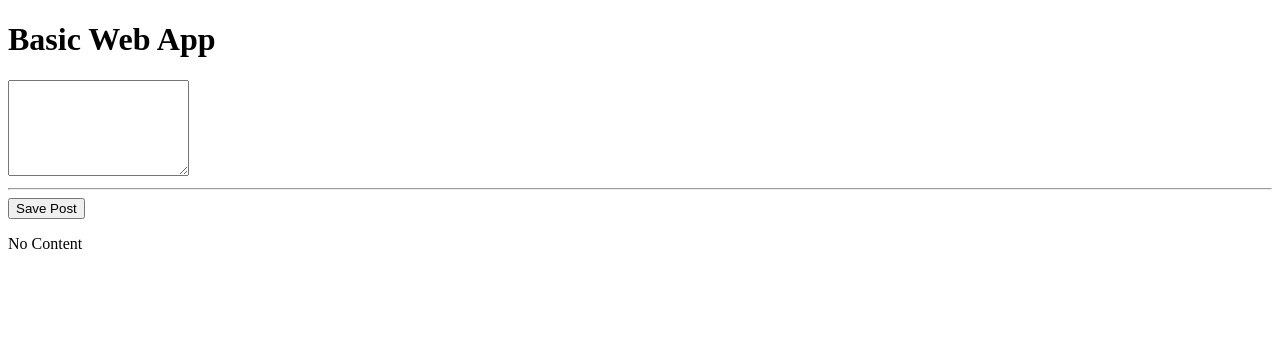
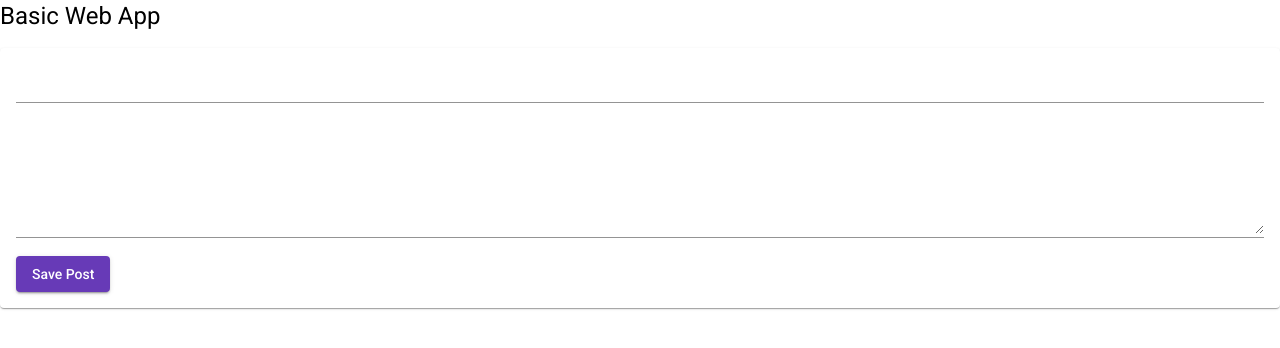
Before and after one commit to zohaibqaiser55/WebApp, an Angular app: page / in a window 1280 px wide. Shown: the top 348 px of the page. Built offline with nearby package versions, Linux system fonts and the light colour scheme.

Commit message:
Installed Angular Material Components (Helps in stylizing the Front end like the Text field and the Button)

```diff
--- a/angular.json
+++ b/angular.json
@@ -24,6 +24,7 @@
               "src/assets"
             ],
             "styles": [
+              "./node_modules/@angular/material/prebuilt-themes/deeppurple-amber.css",
               "src/styles.css"
             ],
             "scripts": []
@@ -88,6 +89,7 @@
               "src/assets"
             ],
             "styles": [
+              "./node_modules/@angular/material/prebuilt-themes/deeppurple-amber.css",
               "src/styles.css"
             ],
             "scripts": []
@@ -119,6 +121,7 @@
           }
         }
       }
-    }},
+    }
+  },
   "defaultProject": "main-api"
 }
--- a/package.json
+++ b/package.json
@@ -12,10 +12,12 @@
   "private": true,
   "dependencies": {
     "@angular/animations": "~9.1.3",
+    "@angular/cdk": "^9.2.1",
     "@angular/common": "~9.1.3",
     "@angular/compiler": "~9.1.3",
     "@angular/core": "~9.1.3",
     "@angular/forms": "~9.1.3",
+    "@angular/material": "^9.2.1",
     "@angular/platform-browser": "~9.1.3",
     "@angular/platform-browser-dynamic": "~9.1.3",
     "@angular/router": "~9.1.3",
--- /dev/null
+++ b/src/app/posts/post-create/post-create.component.css
@@ -0,0 +1,4 @@
+mat-form-field,
+textarea {
+  width: 100%;
+}
--- a/src/app/posts/post-create/post-create.component.html
+++ b/src/app/posts/post-create/post-create.component.html
@@ -1,4 +1,12 @@
-<textarea rows="6" [(ngModel)]= "enteredValue" ></textarea>
-<hr>
-<button (click)="onAddPost()">Save Post</button>
-<p>{{  newPost }}</p>
+<mat-card>
+    <mat-form-field>
+      <input matInput type="text" [(ngModel)]="enteredTitle">
+    </mat-form-field>
+    <mat-form-field>
+      <textarea matInput rows="6" [(ngModel)]="enteredContent"></textarea>
+    </mat-form-field>
+    <button
+      mat-raised-button
+      color="primary"
+      (click)="onAddPost()">Save Post</button>
+  </mat-card>
--- a/src/app/posts/post-create/post-create.component.ts
+++ b/src/app/posts/post-create/post-create.component.ts
@@ -1,15 +1,20 @@
-import { Component } from '@angular/core';
+import { Component, EventEmitter, Output } from "@angular/core";
 
 @Component({
-    selector: 'app-post-create',
-    templateUrl: './post-create.component.html'
+  selector: "app-post-create",
+  templateUrl: "./post-create.component.html",
+  styleUrls: ["./post-create.component.css"]
 })
 export class PostCreateComponent {
+  enteredTitle = "";
+  enteredContent = "";
+  @Output() postCreated = new EventEmitter();
 
-    enteredValue ='';
-    newPost = 'No Content';
-    //A fuction that will learn when someone click the button in html file(action)
-    onAddPost(postInput: HTMLTextAreaElement){
-        this.newPost = this.enteredValue;
-    }
+  onAddPost() {
+    const post = {
+      title: this.enteredTitle,
+      content: this.enteredContent
+    };
+    this.postCreated.emit(post);
+  }
 }
--- a/src/index.html
+++ b/src/index.html
@@ -6,8 +6,10 @@
   <base href="/">
   <meta name="viewport" content="width=device-width, initial-scale=1">
   <link rel="icon" type="image/x-icon" href="favicon.ico">
+  <link href="https://fonts.googleapis.com/css?family=Roboto:300,400,500&display=swap" rel="stylesheet">
+  <link href="https://fonts.googleapis.com/icon?family=Material+Icons" rel="stylesheet">
 </head>
-<body>
+<body class="mat-typography">
   <app-root></app-root>
 </body>
 </html>
--- a/src/styles.css
+++ b/src/styles.css
@@ -1 +1,4 @@
 /* You can add global styles to this file, and also import other style files */
+
+html, body { height: 100%; }
+body { margin: 0; font-family: Roboto, "Helvetica Neue", sans-serif; }
```
Also changed, not shown: src/app/app.module.ts (+12 -2 lines), 1 other file (tests, documents, lock files or other folders).
